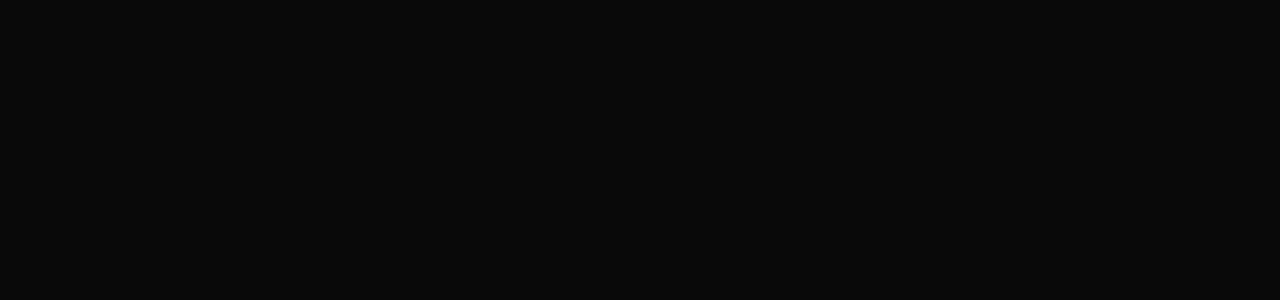
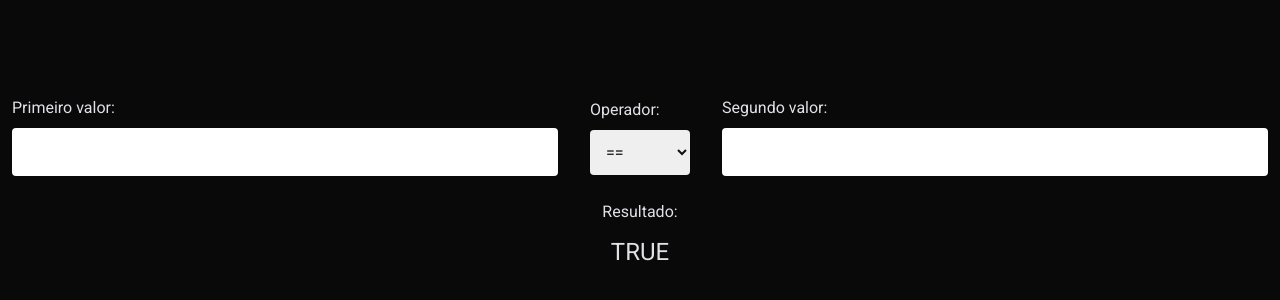
Before and after one commit to TiagoFreitas03/app-collection, a React (Vite) app: page /true-or-false in a window 1280 px wide. Before the commit this address had no page. Shown: the part 218-518 px from the top of the page. Built offline with nearby package versions, Linux system fonts and the light colour scheme.

Commit message:
Aplicação True or False

```diff
--- a/src/App.tsx
+++ b/src/App.tsx
@@ -17,6 +17,7 @@
 import { IOTMailboxSimulator } from './apps/IOTMailboxSimulator'
 import { Json2Csv } from './apps/Json2Csv'
 import { RandomNumberGenerator } from './apps/RandomNumberGenerator'
+import { TrueOrFalse } from './apps/TrueOrFalse'
 import { VigenereCipher } from './apps/VigenereCipher'
 import { Weather } from './apps/Weather'
 import { WindChill } from './apps/WindChill'
@@ -42,6 +43,7 @@
 			<Link to='/hello'>Hello App</Link>
 			<Link to='/json-2-csv'>JSON 2 CSV</Link>
 			<Link to='/random-number'>Random Number Generator</Link>
+			<Link to='/true-or-false'>True or False</Link>
 			<Link to='/vigenere-cipher'>Vigenere Cipher</Link>
 			<Link to='/weather'>Weather</Link>
 			<Link to='/wind-chill'>Wind Chill</Link>
@@ -72,6 +74,7 @@
 				<Route path='/hello' element={<Hello />} />
 				<Route path='/json-2-csv' element={<Json2Csv />} />
 				<Route path='/random-number' element={<RandomNumberGenerator />} />
+				<Route path='/true-or-false' element={<TrueOrFalse />} />
 				<Route path='/vigenere-cipher' element={<VigenereCipher />} />
 				<Route path='/weather' element={<Weather />} />
 				<Route path='/wind-chill' element={<WindChill />} />
--- /dev/null
+++ b/src/apps/TrueOrFalse.tsx
@@ -0,0 +1,81 @@
+import { useState, useEffect } from 'react'
+
+const OPERATORS = ['==', '!=', '>', '<', '>=', '<=']
+
+export function TrueOrFalse() {
+	const [a, setA] = useState('')
+	const [b, setB] = useState('')
+	const [operator, setOperator] = useState('==')
+	const [result, setResult] = useState(true)
+
+	useEffect(() => {
+		if (!OPERATORS.includes(operator))
+			return alert('Operador inválido')
+
+		switch (operator) {
+			case '==':
+				return setResult(a == b)
+			case '!=':
+				return setResult(a != b)
+			case '>':
+				return setResult(Number(a) > Number(b))
+			case '<':
+				return setResult(Number(a) < Number(b))
+			case '>=':
+				return setResult(Number(a) >= Number(b))
+			case '<=':
+				return setResult(Number(a) <= Number(b))
+		}
+	}, [a, b, operator])
+
+	return (
+		<div className="flex justify-around items-center h-screen">
+			<div className=" w-screen">
+				<div className="flex gap-2">
+					<div className="w-full p-3">
+						<label className="mb-2 block">Primeiro valor:</label>
+
+						<input
+							type="text"
+							className="w-full block p-3 rounded"
+							onChange={e => setA(e.target.value)}
+							value={a}
+						/>
+					</div>
+
+					<div className="flex items-center p-3">
+						<div className="w-[100px]">
+							<label className="block mb-2">Operador:</label>
+							<select
+								className="w-full block p-3 rounded text-gray-700"
+								value={operator}
+								onChange={e => setOperator(e.target.value)}
+							>
+								{OPERATORS.map(op => <option key={op} value={op}>{op}</option>)}
+							</select>
+						</div>
+					</div>
+
+					<div className="w-full p-3">
+						<label className="mb-2 block">Segundo valor:</label>
+
+						<input
+							type="text"
+							className="w-full block p-3 rounded"
+							onChange={e => setB(e.target.value)}
+							value={b}
+						/>
+					</div>
+				</div>
+
+				<div className="text-center mt-3">
+					<label className="mb-3 block">Resultado:</label>
+
+					<output className="block my-3 text-2xl">
+						{result ? 'TRUE' : 'FALSE'}
+					</output>
+				</div>
+			</div>
+		</div>
+	)
+}
```
Also changed, not shown: 1 other file (tests, documents, lock files or other folders).
